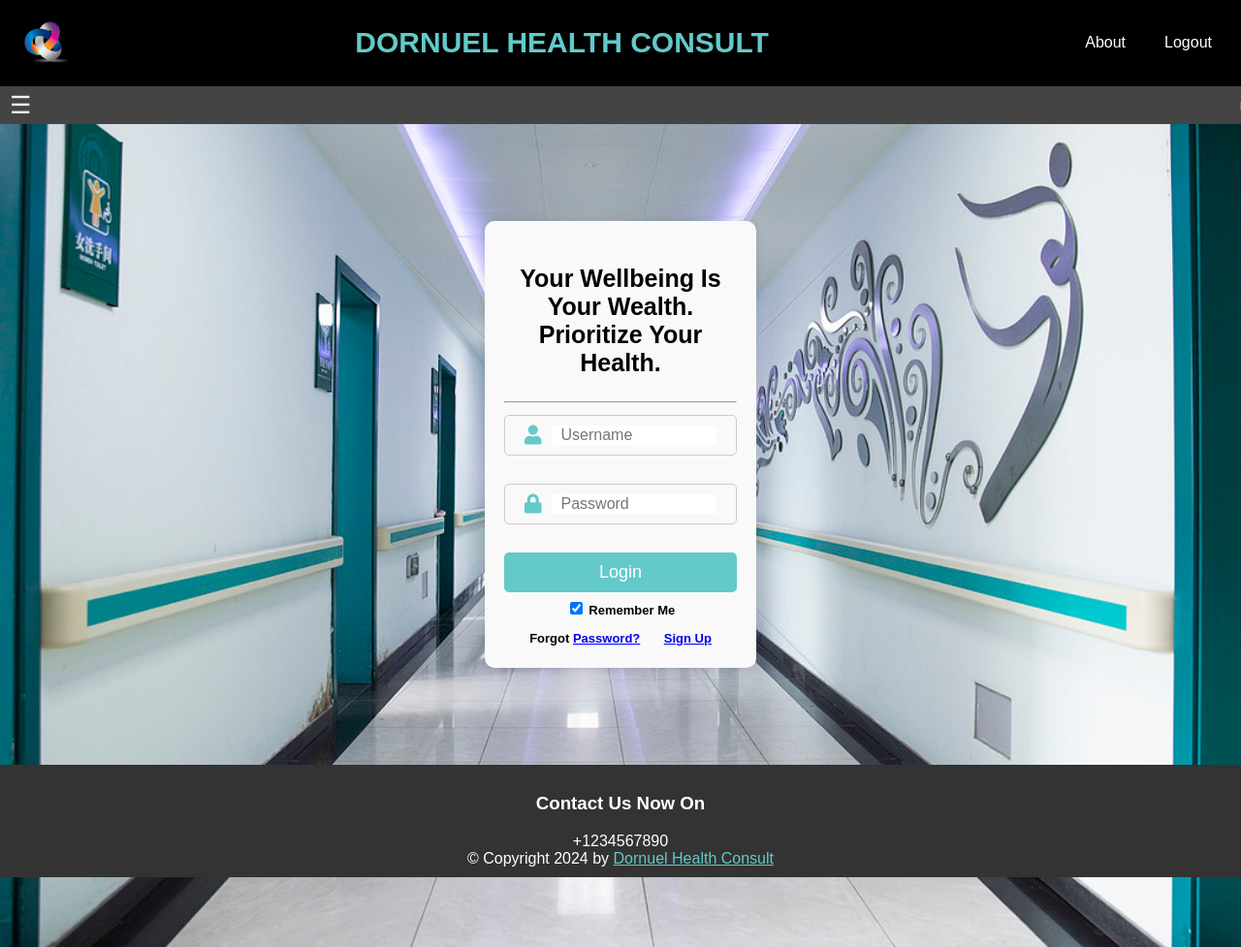
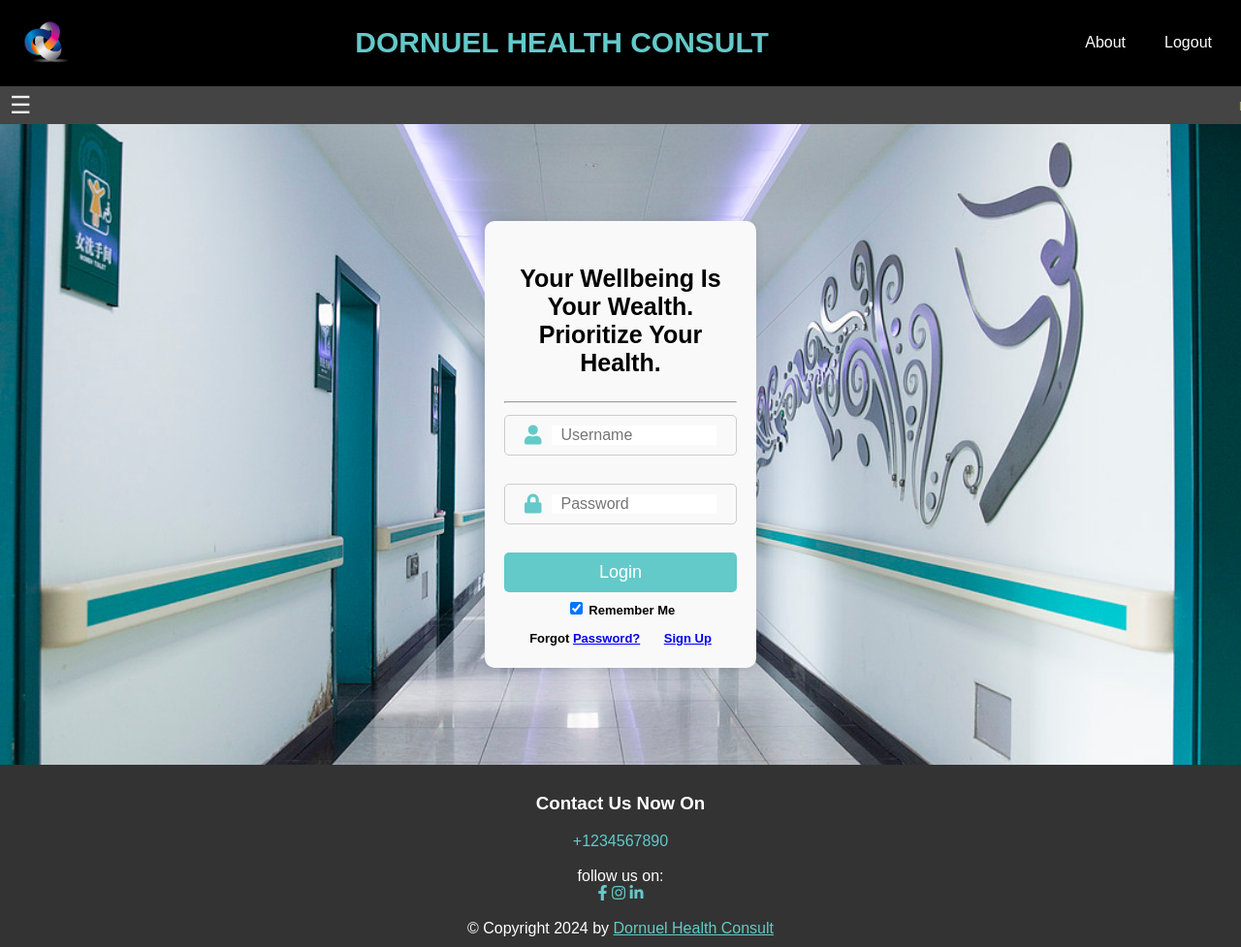
Before and after one commit to adieddygit/HPT-DM-CLINIC-, a Flask app: page / in a window 1280 px wide. Shown: the whole page at 97% size. Run offline with Flask 3, Linux system fonts and the light colour scheme.

Commit message:
finalized project delivery 3

```diff
--- a/templates/base.html
+++ b/templates/base.html
@@ -77,8 +77,13 @@
     {% block footer %}
     <div>
         <h3>Contact Us Now On </h3>
-        <div>+1234567890</div>
-    </div>
+        <div style="color: rgb(99, 201, 201)">+1234567890</div>
+    </div><br/> follow us on:
+    <div class="d-flex pt-2">
+        <a style="color:rgb(99, 201, 201)" class="btn btn-outline-light btn-social" href="https://www.facebook.com"><i class="fab fa-facebook-f"></i></a>
+        <a style="color: rgb(99, 201, 201)" class="btn btn-outline-light btn-social" href="https://instagram.com/"><i class="fab fa-instagram"></i></a>
+        <a style="color:rgb(99, 201, 201)" class="btn btn-outline-light btn-social" href="https://www.linkedin.com"><i class="fab fa-linkedin-in"></i></a>
+    </div><br/>
     &copy; Copyright 2024 by <a style="color: rgb(99, 201, 201)" href="https://dornuelconsult.com">Dornuel Health Consult</a>
     {% endblock footer %}
 </footer>
```
Also changed, not shown: templates/homebase.html (+7 -2 lines).
